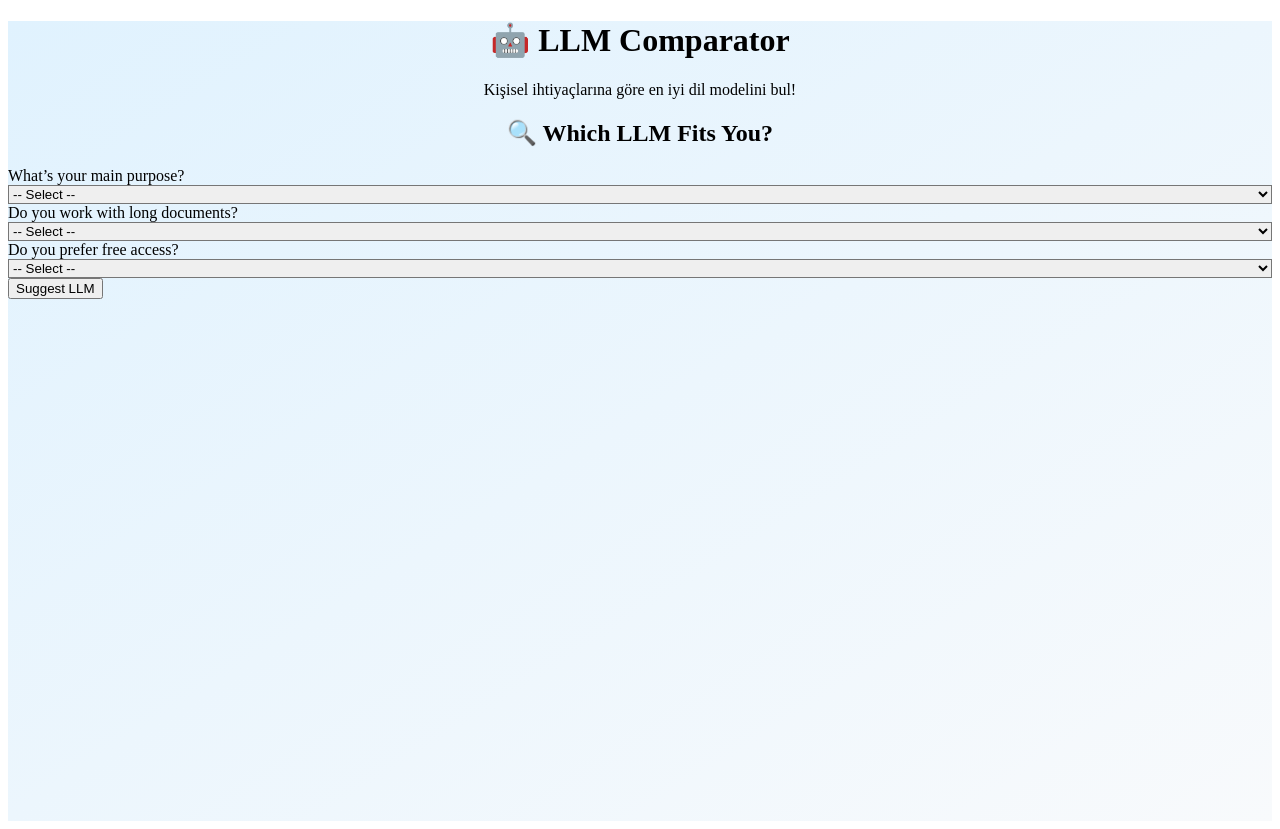
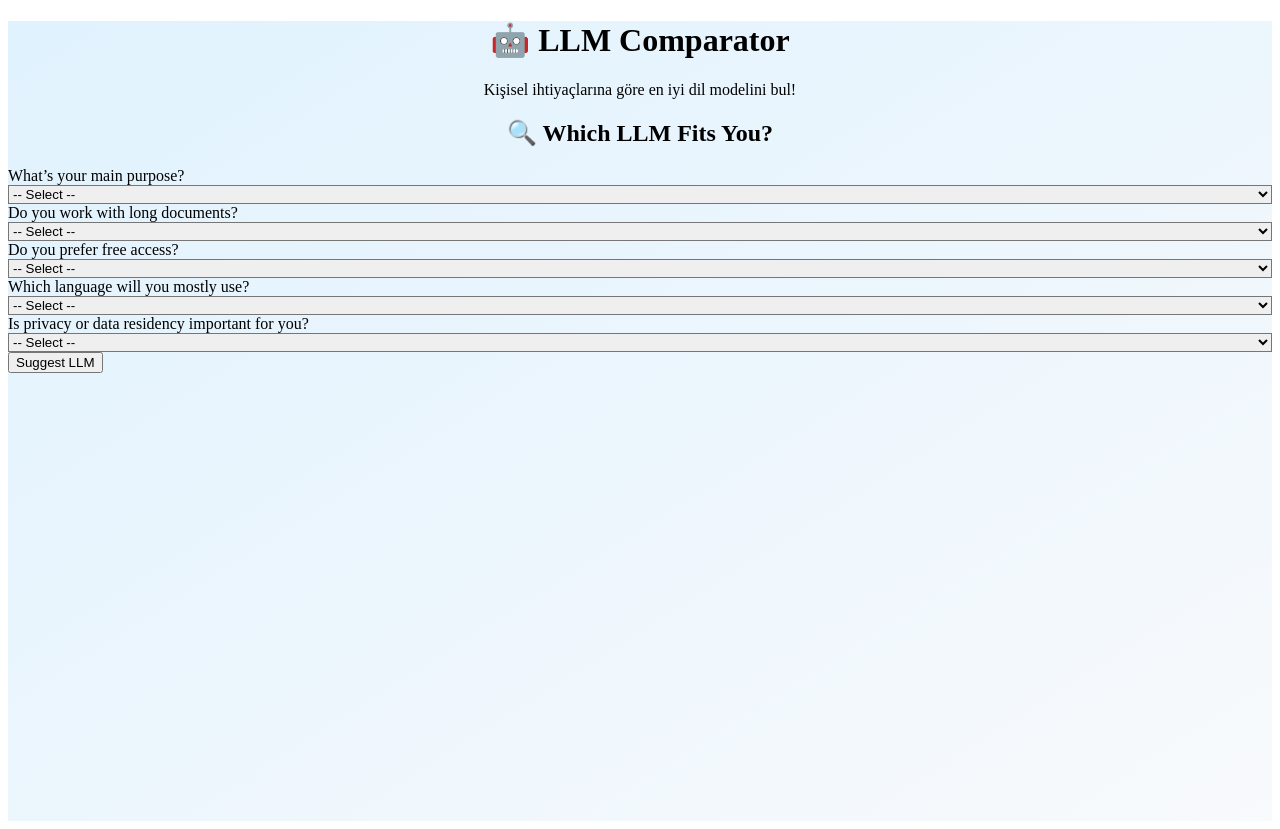
Before and after one commit to erdemsener/ai-news-agent-site, a Next.js app: page /llm in a window 1280 px wide. Built offline with nearby package versions, Linux system fonts and the light colour scheme.

Commit message:
fix: Kart boşlukları optimize edildi, butonlar kaldırıldı, kart tamamı link oldu, LLM formu geliştirildi

```diff
--- a/src/app/llm/page.tsx
+++ b/src/app/llm/page.tsx
@@ -58,26 +58,77 @@ const models: ModelSWOT[] = [
   },
 ];
 
+const questions = [
+  {
+    key: 'purpose',
+    label: "What’s your main purpose?",
+    options: [
+      { value: 'coding', label: 'Coding' },
+      { value: 'writing', label: 'Content Writing' },
+      { value: 'chat', label: 'Customer Chat / Helpdesk' },
+      { value: 'research', label: 'Academic/Research' },
+      { value: 'summarization', label: 'Summarization' },
+    ],
+  },
+  {
+    key: 'longDocs',
+    label: 'Do you work with long documents?',
+    options: [
+      { value: 'yes', label: 'Yes' },
+      { value: 'no', label: 'No' },
+    ],
+  },
+  {
+    key: 'free',
+    label: 'Do you prefer free access?',
+    options: [
+      { value: 'yes', label: 'Yes' },
+      { value: 'no', label: 'No' },
+    ],
+  },
+  {
+    key: 'language',
+    label: 'Which language will you mostly use?',
+    options: [
+      { value: 'english', label: 'English' },
+      { value: 'turkish', label: 'Turkish' },
+      { value: 'multilingual', label: 'Multilingual' },
+    ],
+  },
+  {
+    key: 'privacy',
+    label: 'Is privacy or data residency important for you?',
+    options: [
+      { value: 'yes', label: 'Yes' },
+      { value: 'no', label: 'No' },
+    ],
+  },
+];
+
 const FormLLMRecommender = ({
   onSelect,
 }: {
   onSelect: (modelName: string) => void;
 }) => {
-  const [form, setForm] = useState({
-    purpose: '',
-    longDocs: '',
-    free: '',
-  });
+  const [form, setForm] = useState<any>({});
 
   const handleSubmit = (e: React.FormEvent) => {
     e.preventDefault();
-
+    // Basit mantık: daha fazla koşul eklendi
     if (form.purpose === 'coding') {
       onSelect('GPT-4o');
     } else if (form.longDocs === 'yes') {
       onSelect('Claude 3');
     } else if (form.free === 'yes') {
       onSelect('Gemini');
+    } else if (form.privacy === 'yes') {
+      onSelect('Mistral');
+    } else if (form.language === 'turkish') {
+      onSelect('Gemini');
+    } else if (form.purpose === 'summarization') {
+      onSelect('Claude 3');
+    } else if (form.purpose === 'research') {
+      onSelect('Claude 3');
     } else {
       onSelect('GPT-4o');
     }
@@ -89,58 +140,27 @@ const FormLLMRecommender = ({
         🔍 Which LLM Fits You?
       </h2>
       <form onSubmit={handleSubmit} className="space-y-6">
-        <div>
+        {questions.map((q) => (
+          <div key={q.key}>
             <label className="block mb-1 font-medium text-gray-700">
-            What’s your main purpose?
+              {q.label}
             </label>
             <select
               className="w-full border p-2 rounded-md shadow-sm"
-            value={form.purpose}
-            onChange={(e) => setForm({ ...form, purpose: e.target.value })}
+              value={form[q.key] || ''}
+              onChange={(e) => setForm({ ...form, [q.key]: e.target.value })}
               required
             >
               <option value="">-- Select --</option>
-            <option value="coding">Coding</option>
-            <option value="writing">Content Writing</option>
-            <option value="chat">Customer Chat / Helpdesk</option>
+              {q.options.map((opt) => (
+                <option key={opt.value} value={opt.value}>{opt.label}</option>
+              ))}
             </select>
           </div>
-
-        <div>
-          <label className="block mb-1 font-medium text-gray-700">
-            Do you work with long documents?
-          </label>
-          <select
-            className="w-full border p-2 rounded-md shadow-sm"
-            value={form.longDocs}
-            onChange={(e) => setForm({ ...form, longDocs: e.target.value })}
-            required
-          >
-            <option value="">-- Select --</option>
-            <option value="yes">Yes</option>
-            <option value="no">No</option>
-          </select>
-        </div>
-
-        <div>
-          <label className="block mb-1 font-medium text-gray-700">
-            Do you prefer free access?
-          </label>
-          <select
-            className="w-full border p-2 rounded-md shadow-sm"
-            value={form.free}
-            onChange={(e) => setForm({ ...form, free: e.target.value })}
-            required
-          >
-            <option value="">-- Select --</option>
-            <option value="yes">Yes</option>
-            <option value="no">No</option>
-          </select>
-        </div>
-
+        ))}
         <button
           type="submit"
-          className="bg-blue-600 text-white px-6 py-2 rounded-md hover:bg-blue-700 transition"
+          className="bg-cyan-500 text-white px-6 py-2 rounded-md hover:bg-emerald-400 transition"
         >
           Suggest LLM
         </button>
--- a/src/app/page.tsx
+++ b/src/app/page.tsx
@@ -60,7 +60,7 @@ export default function Home() {
             {articles.map((a, i) => (
               <div
                 key={a.id}
-                className="group bg-white/90 rounded-3xl p-0 shadow-xl hover:scale-[1.03] hover:bg-emerald-50 transition-all border border-cyan-100 hover:border-emerald-200 flex flex-col overflow-hidden relative min-h-[420px]"
+                className="group bg-white/90 rounded-3xl p-0 shadow-xl hover:scale-[1.03] hover:bg-emerald-50 transition-all border border-cyan-100 hover:border-emerald-200 flex flex-col overflow-hidden relative"
               >
                 <div className="relative w-full h-44 bg-gradient-to-br from-cyan-100 to-emerald-100 flex items-center justify-center">
                   <Image
@@ -77,27 +77,28 @@ export default function Home() {
                     </span>
                   ))}
                 </div>
-                <div className="px-6 pt-2 pb-6 flex flex-col flex-1">
+                <div className="px-6 pt-2 pb-4 flex flex-col flex-1">
                   <h2 className="text-xl font-bold group-hover:underline mb-2 text-cyan-900 line-clamp-2">
                     {a.title}
                   </h2>
-                  <p className="text-gray-700 text-base mb-4 line-clamp-3">
+                  <p className="text-gray-700 text-base mb-2 line-clamp-3">
                     {a.summary}
                   </p>
-                  <div className="flex items-center gap-3 mt-auto text-xs text-cyan-700">
+                  <div className="flex items-center gap-3 mt-auto text-xs text-cyan-700 pb-2">
                     <span>{a.by ? `by ${a.by}` : 'Kaynak: HN'}</span>
                     <span className="ml-auto">{a.score ? `${a.score} puan` : ''}</span>
                     <span>{a.time ? new Date(a.time * 1000).toLocaleDateString() : ''}</span>
                   </div>
-                  <a
-                    href={a.url || `https://news.ycombinator.com/item?id=${a.id}`}
-                    target="_blank"
-                    rel="noopener noreferrer"
-                    className="mt-6 w-full bg-gradient-to-r from-cyan-400 to-emerald-300 hover:from-cyan-500 hover:to-emerald-400 text-gray-900 font-bold py-2 rounded-xl shadow-lg text-center transition"
-                  >
-                    Habere Git
-                  </a>
                 </div>
+                <a
+                  href={a.url && a.url.startsWith('http') ? a.url : `https://news.ycombinator.com/item?id=${a.id}`}
+                  target="_blank"
+                  rel="noopener noreferrer"
+                  className="absolute inset-0 z-10"
+                  aria-label={a.title}
+                  tabIndex={-1}
+                  style={{ cursor: 'pointer' }}
+                />
               </div>
             ))}
           </div>
```
Lines whose indentation alone changed are shown as unchanged.
